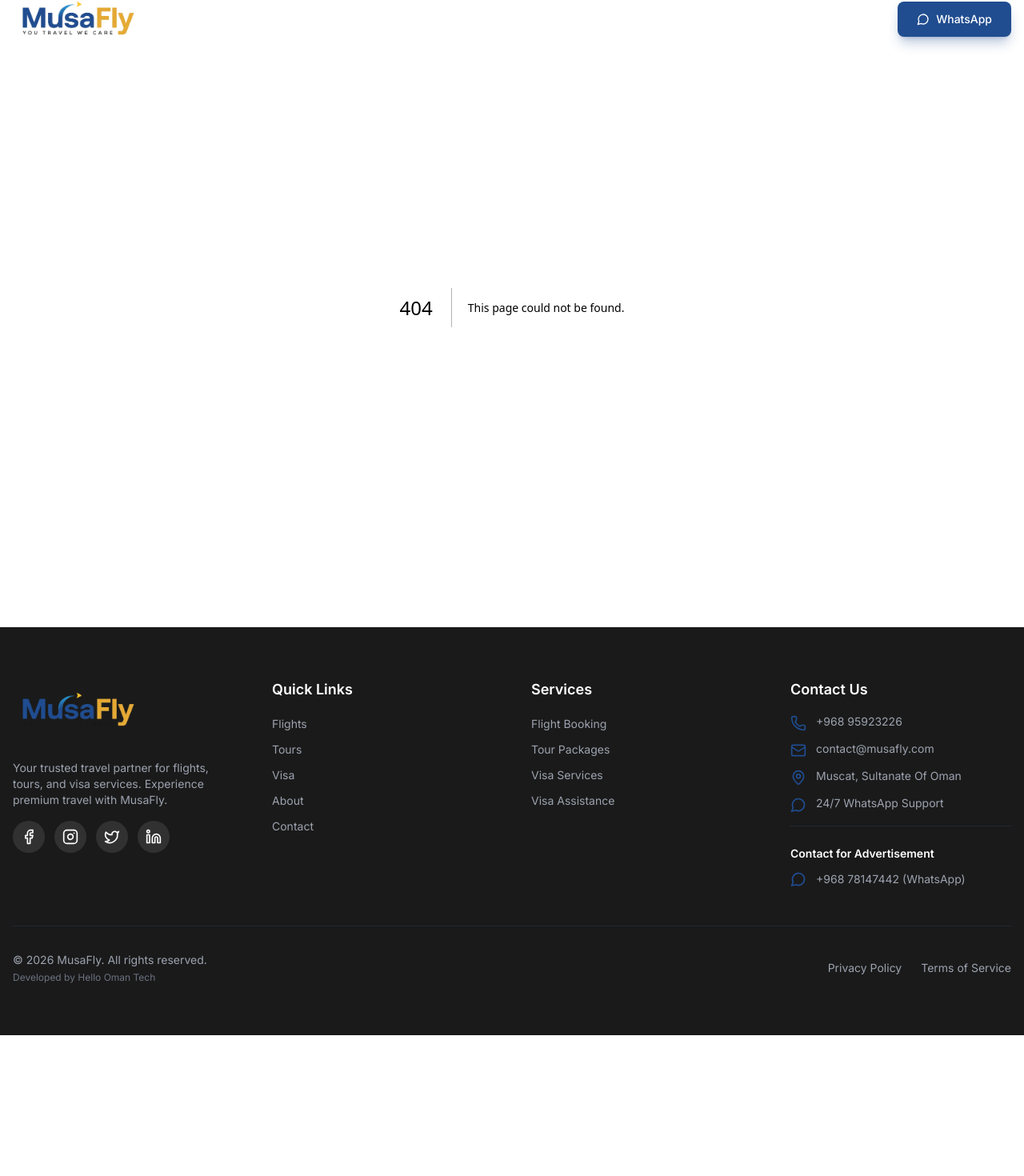
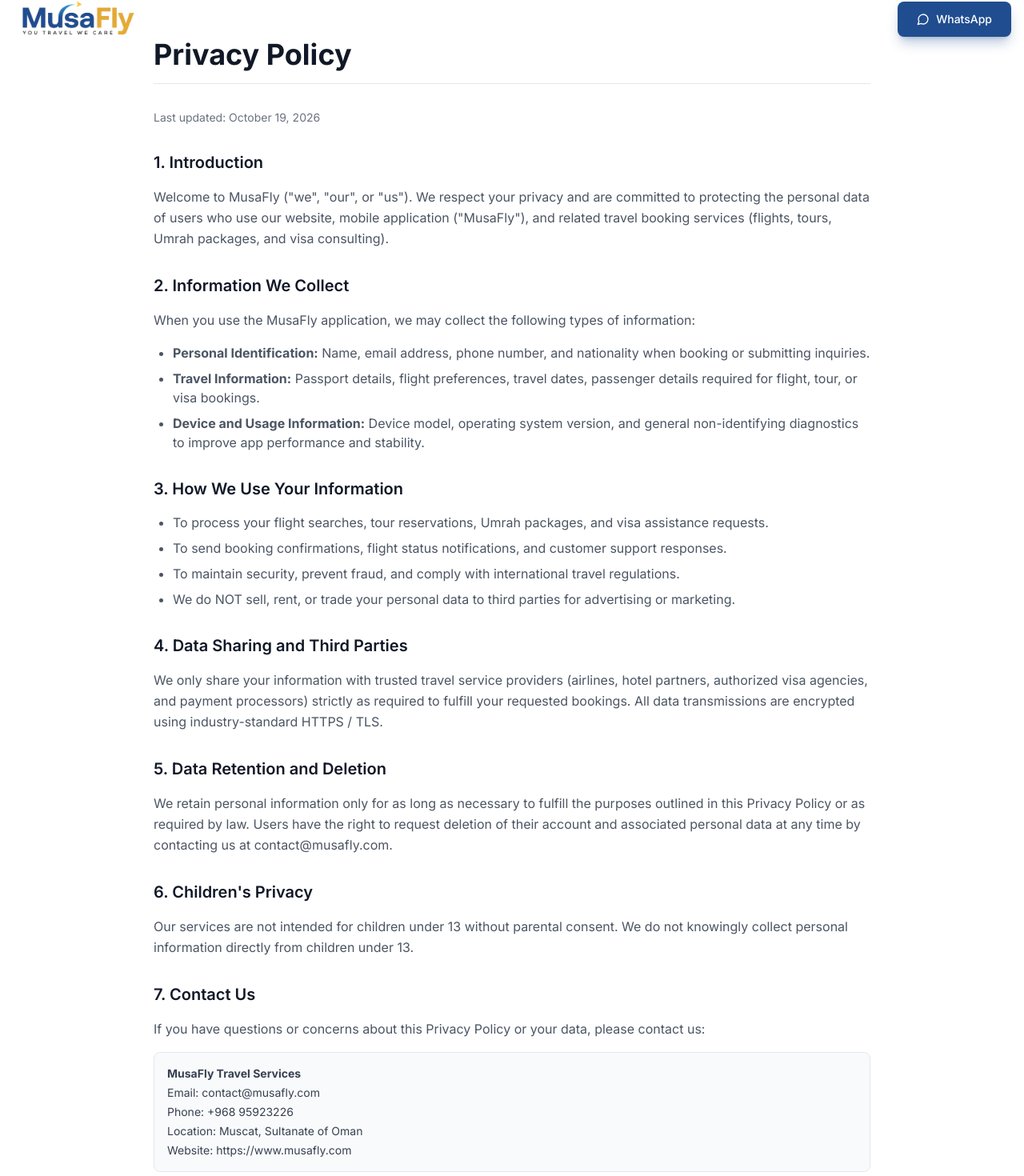
Before and after one commit to Mehedi259/Musa-Fly-Website, a Next.js app: page /privacy in a window 1280 px wide. Before the commit this address had no page. Shown: the part 16-1486 px from the top of the page at 80% size. Before the commit the page ends 1310 px from the top, so only its background shows below. Built offline with nearby package versions, Linux system fonts and the light colour scheme.

Commit message:
feat: add privacy policy page with metadata and content sections

```diff
--- /dev/null
+++ b/app/privacy/page.tsx
@@ -0,0 +1,84 @@
+import React from "react";
+import { Metadata } from "next";
+
+export const metadata: Metadata = {
+  title: "Privacy Policy - MusaFly",
+  description: "Privacy Policy for MusaFly mobile application and web services.",
+};
+
+export default function PrivacyPolicyPage() {
+  return (
+    <div className="min-h-screen bg-white text-gray-800 py-16 px-4 sm:px-6 lg:px-8">
+      <div className="max-w-4xl mx-auto space-y-8">
+        <h1 className="text-3xl sm:text-4xl font-bold text-gray-900 border-b pb-4">
+          Privacy Policy
+        </h1>
+        <p className="text-sm text-gray-500">Last updated: October 19, 2026</p>
+
+        <section className="space-y-4">
+          <h2 className="text-xl font-semibold text-gray-900">1. Introduction</h2>
+          <p className="text-gray-600 leading-relaxed">
+            Welcome to MusaFly (&quot;we&quot;, &quot;our&quot;, or &quot;us&quot;). We respect your privacy and are committed to protecting the personal data of users who use our website, mobile application (&quot;MusaFly&quot;), and related travel booking services (flights, tours, Umrah packages, and visa consulting).
+          </p>
+        </section>
+
+        <section className="space-y-4">
+          <h2 className="text-xl font-semibold text-gray-900">2. Information We Collect</h2>
+          <p className="text-gray-600 leading-relaxed">
+            When you use the MusaFly application, we may collect the following types of information:
+          </p>
+          <ul className="list-disc pl-6 space-y-2 text-gray-600">
+            <li><strong>Personal Identification:</strong> Name, email address, phone number, and nationality when booking or submitting inquiries.</li>
+            <li><strong>Travel Information:</strong> Passport details, flight preferences, travel dates, passenger details required for flight, tour, or visa bookings.</li>
+            <li><strong>Device and Usage Information:</strong> Device model, operating system version, and general non-identifying diagnostics to improve app performance and stability.</li>
+          </ul>
+        </section>
+
+        <section className="space-y-4">
+          <h2 className="text-xl font-semibold text-gray-900">3. How We Use Your Information</h2>
+          <ul className="list-disc pl-6 space-y-2 text-gray-600">
+            <li>To process your flight searches, tour reservations, Umrah packages, and visa assistance requests.</li>
+            <li>To send booking confirmations, flight status notifications, and customer support responses.</li>
+            <li>To maintain security, prevent fraud, and comply with international travel regulations.</li>
+            <li>We do NOT sell, rent, or trade your personal data to third parties for advertising or marketing.</li>
+          </ul>
+        </section>
+
+        <section className="space-y-4">
+          <h2 className="text-xl font-semibold text-gray-900">4. Data Sharing and Third Parties</h2>
+          <p className="text-gray-600 leading-relaxed">
+            We only share your information with trusted travel service providers (airlines, hotel partners, authorized visa agencies, and payment processors) strictly as required to fulfill your requested bookings. All data transmissions are encrypted using industry-standard HTTPS / TLS.
+          </p>
+        </section>
+
+        <section className="space-y-4">
+          <h2 className="text-xl font-semibold text-gray-900">5. Data Retention and Deletion</h2>
+          <p className="text-gray-600 leading-relaxed">
+            We retain personal information only for as long as necessary to fulfill the purposes outlined in this Privacy Policy or as required by law. Users have the right to request deletion of their account and associated personal data at any time by contacting us at contact@musafly.com.
+          </p>
+        </section>
+
+        <section className="space-y-4">
+          <h2 className="text-xl font-semibold text-gray-900">6. Children&apos;s Privacy</h2>
+          <p className="text-gray-600 leading-relaxed">
+            Our services are not intended for children under 13 without parental consent. We do not knowingly collect personal information directly from children under 13.
+          </p>
+        </section>
+
+        <section className="space-y-4">
+          <h2 className="text-xl font-semibold text-gray-900">7. Contact Us</h2>
+          <p className="text-gray-600 leading-relaxed">
+            If you have questions or concerns about this Privacy Policy or your data, please contact us:
+          </p>
+          <div className="bg-gray-50 p-4 rounded-lg border border-gray-200 text-sm text-gray-700 space-y-1">
+            <p><strong>MusaFly Travel Services</strong></p>
+            <p>Email: contact@musafly.com</p>
+            <p>Phone: +968 95923226</p>
+            <p>Location: Muscat, Sultanate of Oman</p>
+            <p>Website: https://www.musafly.com</p>
+          </div>
+        </section>
+      </div>
+    </div>
+  );
+}
```
